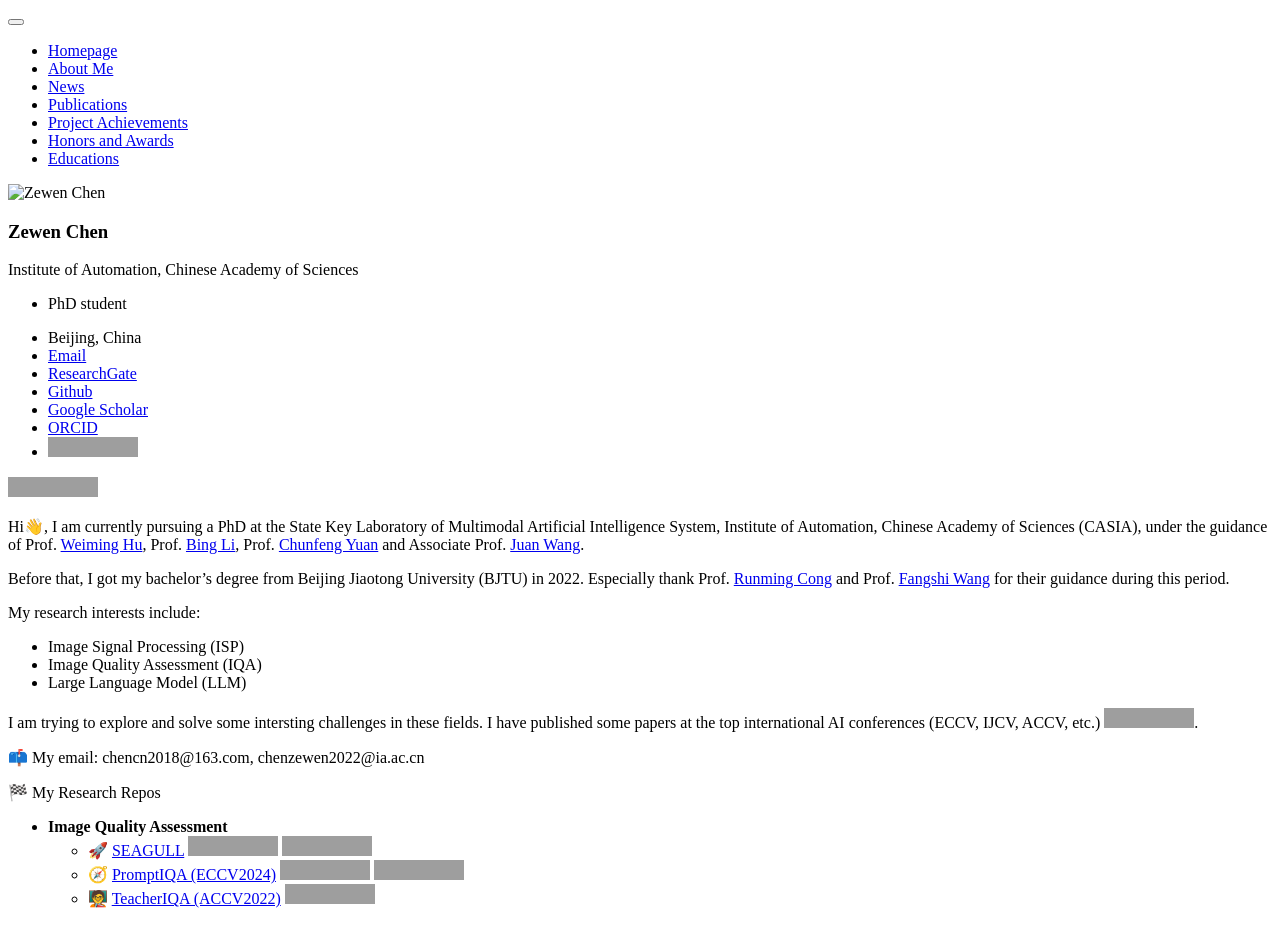
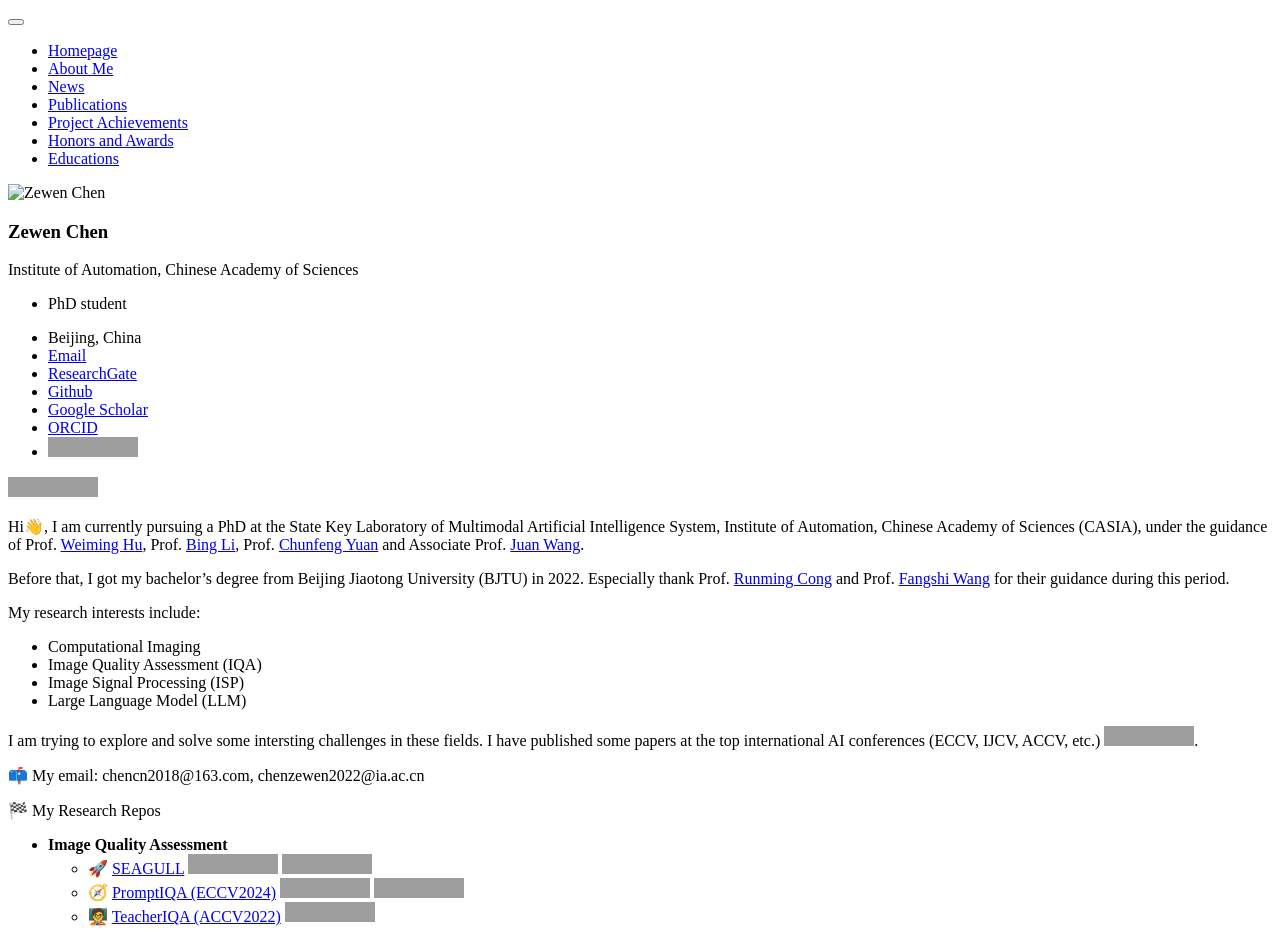
Before and after one commit to chencn2020/chencn2020.github.io, a Jekyll site: the page built from _pages/includes/intro.md, in a window 1280 px wide, cut to the strip 0-942 px from the top of the page. Built offline with Jekyll 4.4.1, drawn with Linux system fonts in a browser that asks for light colours; our own code applies the rules of GitHub Pages for plain Markdown files; grey boxes are pictures that could not be loaded.

Commit message:
更新 intro.md

```diff
--- a/_pages/includes/intro.md
+++ b/_pages/includes/intro.md
@@ -5,8 +5,9 @@ Before that, I got my bachelor’s degree from Beijing Jiaotong University (BJTU
 
 My research interests include:
 
+- Computational Imaging
+- Image Quality Assessment (IQA)
 - Image Signal Processing (ISP)
-- Image Quality Assessment (IQA)
 - Large Language Model (LLM)
 
 I am trying to explore and solve some intersting challenges in these fields. I have published some papers at the top international AI conferences (ECCV, IJCV, ACCV, etc.) <a href='https://scholar.google.com/citations?user=ozllxV4AAAAJ'><img src="https://img.shields.io/endpoint?url={{ url | url_encode }}&logo=Google%20Scholar&labelColor=f6f6f6&color=9cf&style=flat&label=citations"></a>.
```
